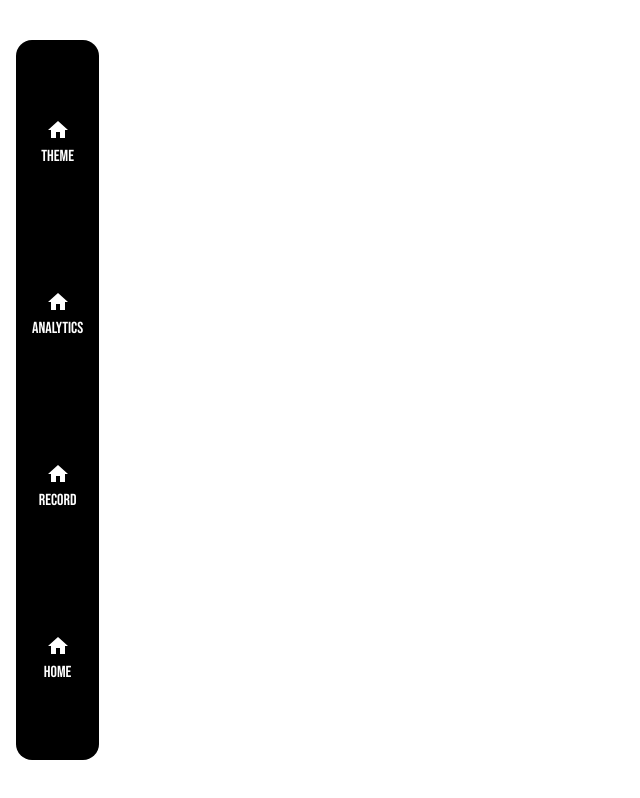
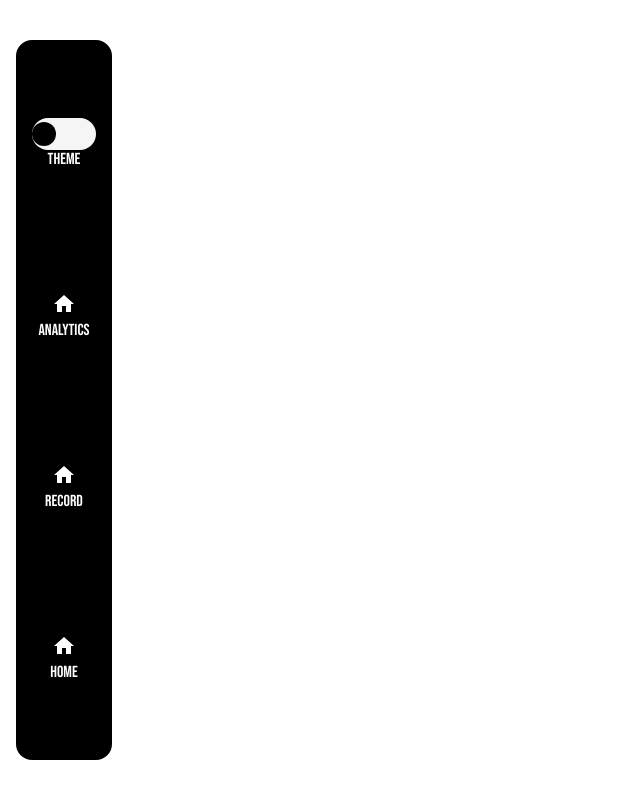
Before and after one commit to dhani-el/flexdashboard, a React app: page / in a window 1280 px wide. Shown: the whole page, without its empty margins (0-640 px from the left). Built offline with nearby package versions, Linux system fonts and the light colour scheme.

Commit message:
create and implement theme toggler component

```diff
--- a/src/Analytics/Jsx/index.jsx
+++ b/src/Analytics/Jsx/index.jsx
@@ -10,7 +10,7 @@ const constants = {
     EXPENSES:"EXPENSES",
 }
 
-export default function Analytics(){
+export default function Analytics({theme}){
     const transactionData = [{type:constants.EXPENSES,description:"Shawarma",percentage:45, amount:1500},{type:constants.INCOME,description:"Daily Bonus",percentage:32, amount:4500},{type:constants.EXPENSES,description:"Transport",percentage:21, amount:600}]
     const firstLevelDataSet = {fixedIncome:"170,000",fixedExpenses:"92,400",miscIncome:"12,500",miscExpenses:"9,750",balance:"80,150"}
     const overViewData = [{name:"Expenses", total1:500000,total2:45786},{name:"Income", total1:712000,total2:823940}]
@@ -27,7 +27,7 @@ export default function Analytics(){
     const expDataKey = "value"
     const expNameKey = "name"
 
-    return <div id = "analyticsContainer">
+    return <div id = "analyticsContainer" className={theme ? "" : "light"}>
                  <FirstLevelData amounts={firstLevelDataSet}/>
                  <motion.div id="overviewAndExpectationsDiv">
                     <OverViewComponent data={overViewData} dataKeys={overviewDataKeys}/>
--- a/src/Main/index.jsx
+++ b/src/Main/index.jsx
@@ -7,13 +7,14 @@ import { navConstants } from "../constants";
 
 export default function MainContainer(){
     const [page, setPage] = useState(navConstants.HOME)
+    const [darkMode, setDarkMode] = useState(false);
 
     return (<motion.div className="container">
                 <motion.div id="pageContent" >
-                    {page === navConstants.ANALYTICS && <Analytics/> }
+                    {page === navConstants.ANALYTICS && <Analytics theme={darkMode} /> }
                 </motion.div>
                 <motion.div id="navigationCompContainer">
-                    <Navigation navToFunc={setPage}/>
+                    <Navigation navToFunc={setPage} setTheme={setDarkMode} />
                 </motion.div>
             </motion.div>)
 }
--- /dev/null
+++ b/src/Navigation/jsx/components.jsx
@@ -0,0 +1,17 @@
+
+import { motion } from "framer-motion"
+
+
+export function ThemeSlider({setTheme}){
+    function handleClick(){
+        setTheme();
+    }
+    return <motion.div onClick={handleClick} id="themeSliderDiv" >
+                <motion.span id="themeSliderSpan">
+                    <motion.div id="themeSliderSpanDiv" >
+
+                    </motion.div>
+                </motion.span>
+                <p>Theme</p>
+            </motion.div>
+}
--- a/src/Navigation/jsx/index.jsx
+++ b/src/Navigation/jsx/index.jsx
@@ -1,22 +1,27 @@
 
 import { motion } from "framer-motion";
+import { Home } from "@mui/icons-material";
 import { navConstants } from "../../constants";
-import { Home } from "@mui/icons-material";
+import { ThemeSlider } from "./components";
 import  "../style/index.css"
 
 // todo 1
 // in need of optimzation due to function being passed in
-export default function Navigation({navToFunc}){
+export default function Navigation({navToFunc,setTheme}){
 
-    function handleNavClick(to){
+    function handleGeneralNavClick(to){
         navToFunc((init)=>to)
     }
 
+    function handleThemeClick(){
+        setTheme(init=>!init)
+    }
+
     return <motion.div id = "navigationContainer">
-                <NavItem  handleClickFunc={handleNavClick}  Description={navConstants.HOME}  Icon={Home}  />
-                <NavItem  handleClickFunc={handleNavClick}  Description={navConstants.RECORD}  Icon={Home}  />
-                <NavItem  handleClickFunc={handleNavClick}  Description={navConstants.ANALYTICS}  Icon={Home}  />
-                <NavItem  handleClickFunc={handleNavClick}  Description={navConstants.THEME}  Icon={Home}  />
+                <NavItem  handleClickFunc={handleGeneralNavClick}  Description={navConstants.HOME}  Icon={Home}  />
+                <NavItem  handleClickFunc={handleGeneralNavClick}  Description={navConstants.RECORD}  Icon={Home}  />
+                <NavItem  handleClickFunc={handleGeneralNavClick}  Description={navConstants.ANALYTICS}  Icon={Home}  />
+                <ThemeSlider setTheme={handleThemeClick}/>
             </motion.div>
 }
 
--- a/src/Navigation/style/index.css
+++ b/src/Navigation/style/index.css
@@ -37,6 +37,27 @@
   flex-direction: column;
   align-items: center;
 }
+#navigationContainer #themeSliderDiv {
+  width: -moz-fit-content;
+  width: fit-content;
+  display: flex;
+  flex-direction: column;
+  align-items: center;
+}
+#navigationContainer #themeSliderDiv #themeSliderSpan {
+  display: flex;
+  align-items: center;
+  width: 4rem;
+  height: 2rem;
+  border-radius: 1rem;
+  background-color: whitesmoke;
+}
+#navigationContainer #themeSliderDiv #themeSliderSpan div {
+  background-color: black;
+  width: 1.5rem;
+  height: 1.5rem;
+  border-radius: 0.75rem;
+}
 
 @media (orientation: landscape) and (min-width: 700px) {
   .container {
--- a/src/Navigation/style/index.scss
+++ b/src/Navigation/style/index.scss
@@ -42,6 +42,27 @@ $landscape-background-color : black;
         flex-direction: column;
         align-items: center;
     }
+    #themeSliderDiv{
+        width: fit-content;
+        display: flex;
+        flex-direction: column;
+        align-items: center;
+        #themeSliderSpan{
+            display: flex;
+            align-items: center;
+            width: 4rem;
+            height: 2rem;
+            border-radius: 1rem;
+            background-color: whitesmoke;
+            div{
+                background-color: black;
+                width: 1.5rem;
+                height:1.5rem;
+                border-radius: 0.75rem;
+            }
+        }
+
+    }
 }
 
 
--- a/src/constants.js
+++ b/src/constants.js
@@ -5,5 +5,4 @@ export const navConstants = {
    HOME : "HOME",
    ANALYTICS : "ANALYTICS",
    RECORD: "RECORD",
-   THEME : "THEME",
 }
```
Also changed, not shown: 1 other file (tests, documents, lock files or other folders).
